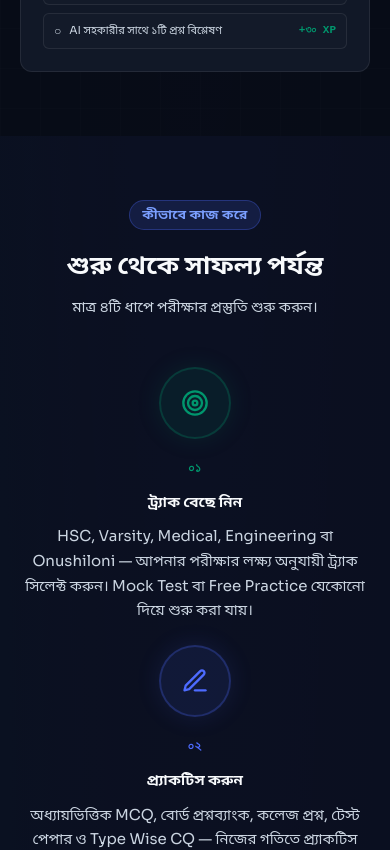
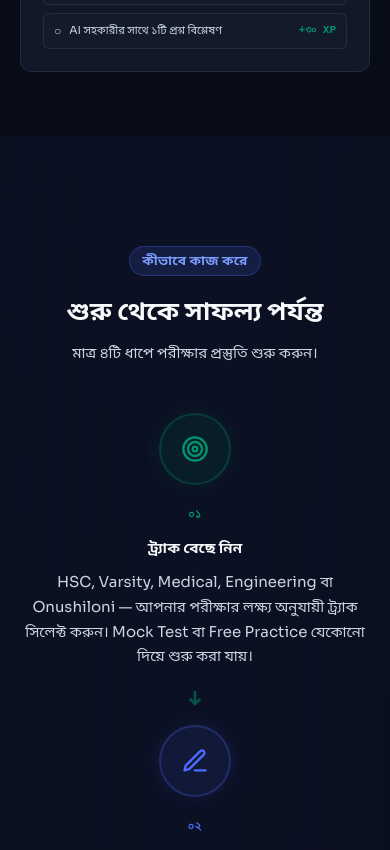
Before and after one commit to mdmonirhossen6/prostutii, a Next.js app: page / in a window 390 px wide. Shown: the part 4020-4870 px from the top of the page. Built offline with nearby package versions, Linux system fonts and the light colour scheme.

Commit message:
design: increase section padding, add mobile step arrows, first FAQ item open, and order text first in mobile analytics

```diff
--- a/components/AIShowcase.tsx
+++ b/components/AIShowcase.tsx
@@ -87,7 +87,7 @@ export default function AIShowcase({ lang }: AIShowcaseProps) {
     <section
       id="ai-showcase"
       aria-labelledby="ai-heading"
-      style={{ padding: 'var(--space-8) 0' }}
+      style={{ padding: '110px 0' }}
     >
       <div className="container-page">
         <div style={{ display: 'grid', gridTemplateColumns: '1fr 1fr', gap: '64px', alignItems: 'center' }} className="ai-grid">
--- a/components/AnalyticsShowcase.tsx
+++ b/components/AnalyticsShowcase.tsx
@@ -149,7 +149,7 @@ export default function AnalyticsShowcase({ lang }: AnalyticsShowcaseProps) {
   `.trim().replace(/\s+/g, ' ');
 
   return (
-    <section id="analytics" aria-labelledby="analytics-heading" style={{ padding: 'var(--space-8) 0', background: 'var(--color-surface-card-deep)', borderTop: '1px solid var(--color-border-default)' }}>
+    <section id="analytics" aria-labelledby="analytics-heading" style={{ padding: '110px 0', background: 'var(--color-surface-card-deep)', borderTop: '1px solid var(--color-border-default)' }}>
       <div className="container-page">
         {/* Section Header */}
         <div style={{ textAlign: 'center', marginBottom: 'var(--space-7)' }}>
@@ -358,6 +358,12 @@ export default function AnalyticsShowcase({ lang }: AnalyticsShowcaseProps) {
             grid-template-columns: 1fr !important;
             gap: 32px !important;
           }
+          .analytics-grid > div:first-child {
+            order: 2;
+          }
+          .analytics-grid > div:last-child {
+            order: 1;
+          }
         }
       `}</style>
     </section>
--- a/components/FAQ.tsx
+++ b/components/FAQ.tsx
@@ -82,7 +82,7 @@ const content = {
 
 export default function FAQ({ lang }: FAQProps) {
   const t = content[lang];
-  const [openIdx, setOpenIdx] = useState<number | null>(null);
+  const [openIdx, setOpenIdx] = useState<number | null>(0);
   const answerRefs = useRef<(HTMLDivElement | null)[]>([]);
 
   const toggle = useCallback((idx: number) => {
@@ -101,7 +101,7 @@ export default function FAQ({ lang }: FAQProps) {
       id="faq"
       aria-labelledby="faq-heading"
       style={{
-        padding: 'var(--space-8) 0',
+        padding: '110px 0',
         background: 'radial-gradient(circle at 10% 20%, rgba(0, 150, 109, 0.05) 0%, transparent 60%), rgba(8, 10, 20, 0.98)',
         backgroundImage: `linear-gradient(rgba(255, 255, 255, 0.005) 1px, transparent 1px), linear-gradient(90deg, rgba(255, 255, 255, 0.005) 1px, transparent 1px)`,
         backgroundSize: '30px 30px',
--- a/components/Gamification.tsx
+++ b/components/Gamification.tsx
@@ -109,7 +109,7 @@ export default function Gamification({ lang }: GamificationProps) {
   const isRewardClaimable = targetQuestions >= 90;
 
   return (
-    <section id="gamification" aria-labelledby="gamification-heading" style={{ padding: 'var(--space-8) 0', overflow: 'hidden', background: 'var(--color-surface-base)' }}>
+    <section id="gamification" aria-labelledby="gamification-heading" style={{ padding: '110px 0', overflow: 'hidden', background: 'var(--color-surface-base)' }}>
       <div className="container-page">
         <div style={{ display: 'grid', gridTemplateColumns: '1fr 1fr', gap: 'var(--space-7)', alignItems: 'center' }} className="gamification-grid">
 
--- a/components/HowItWorks.tsx
+++ b/components/HowItWorks.tsx
@@ -140,7 +140,7 @@ export default function HowItWorks({ lang }: HowItWorksProps) {
   const t = content[lang];
 
   return (
-    <section id="how-it-works" aria-labelledby="hiw-heading" style={{ padding: 'var(--space-8) 0', background: 'rgba(13,18,37,0.6)' }}>
+    <section id="how-it-works" aria-labelledby="hiw-heading" style={{ padding: '110px 0', background: 'rgba(13,18,37,0.6)' }}>
       <div className="container-page">
         <div style={{ textAlign: 'center', marginBottom: 'var(--space-7)' }}>
           <span className="badge badge-blue" style={{ marginBottom: 'var(--space-4)' }}>{t.badge}</span>
@@ -171,6 +171,26 @@ export default function HowItWorks({ lang }: HowItWorksProps) {
               <p style={{ fontSize: 'var(--font-size-md)', color: 'var(--color-text-secondary)', lineHeight: 1.65 }}>
                 {step.desc}
               </p>
+
+              {/* Responsive connector arrow for vertical stack */}
+              {i < 3 && (
+                <div
+                  className="mobile-step-arrow"
+                  style={{
+                    display: 'none',
+                    position: 'absolute',
+                    bottom: '-38px',
+                    left: '50%',
+                    transform: 'translateX(-50%)',
+                    zIndex: 0,
+                  }}
+                >
+                  <svg width="18" height="18" viewBox="0 0 24 24" fill="none" stroke={step.color} strokeWidth="3.5" strokeLinecap="round" strokeLinejoin="round" style={{ opacity: 0.5 }}>
+                    <line x1="12" y1="4" x2="12" y2="20"></line>
+                    <polyline points="18 14 12 20 6 14"></polyline>
+                  </svg>
+                </div>
+              )}
             </div>
           ))}
         </div>
@@ -178,11 +198,15 @@ export default function HowItWorks({ lang }: HowItWorksProps) {
 
       <style jsx>{`
         @media (max-width: 900px) {
-          .hiw-grid { grid-template-columns: repeat(2, 1fr) !important; }
+          .hiw-grid { grid-template-columns: repeat(2, 1fr) !important; gap: 40px !important; }
           .hiw-connector { display: none !important; }
         }
         @media (max-width: 560px) {
-          .hiw-grid { grid-template-columns: 1fr !important; }
+          .hiw-grid {
+            grid-template-columns: 1fr !important;
+            gap: 56px !important;
+          }
+          .mobile-step-arrow { display: block !important; }
         }
       `}</style>
     </section>
--- a/components/MockTestWidget.tsx
+++ b/components/MockTestWidget.tsx
@@ -154,7 +154,7 @@ export default function MockTestWidget({ lang }: MockTestWidgetProps) {
   const [selected, setSelected] = useState<string | null>(null);
 
   return (
-    <section id="mock-tests" aria-labelledby="mock-heading" style={{ padding: 'var(--space-8) 0', background: 'rgba(8,12,24,0.8)' }}>
+    <section id="mock-tests" aria-labelledby="mock-heading" style={{ padding: '110px 0', background: 'rgba(8,12,24,0.8)' }}>
       <div className="container-page">
         <div style={{ display: 'grid', gridTemplateColumns: '1fr 1fr', gap: 'var(--space-7)', alignItems: 'center' }} className="mock-grid">
 
--- a/components/Pricing.tsx
+++ b/components/Pricing.tsx
@@ -45,7 +45,7 @@ export default function Pricing({ lang }: PricingProps) {
   const t = copy[lang];
 
   return (
-    <section id="pricing" aria-labelledby="pricing-heading" style={{ padding: 'var(--space-8) 0', background: 'var(--color-surface-base)' }}>
+    <section id="pricing" aria-labelledby="pricing-heading" style={{ padding: '110px 0', background: 'var(--color-surface-base)' }}>
       <div className="container-page" style={{ maxWidth: '720px' }}>
 
         {/* Header */}
--- a/components/Testimonials.tsx
+++ b/components/Testimonials.tsx
@@ -156,7 +156,7 @@ export default function Testimonials({ lang }: TestimonialsProps) {
       id="leaderboard"
       aria-labelledby="testimonials-heading"
       style={{
-        padding: 'var(--space-8) 0',
+        padding: '110px 0',
         background: 'radial-gradient(circle at 90% 80%, rgba(77, 107, 255, 0.05) 0%, transparent 60%), rgba(4, 6, 12, 0.99)',
         backgroundImage: `linear-gradient(rgba(255, 255, 255, 0.003) 1px, transparent 1px), linear-gradient(90deg, rgba(255, 255, 255, 0.003) 1px, transparent 1px)`,
         backgroundSize: '50px 50px',
@@ -183,7 +183,7 @@ export default function Testimonials({ lang }: TestimonialsProps) {
         {/* Featured testimonial */}
         <div
           style={{
-            maxWidth: '700px',
+            maxWidth: '820px',
             margin: '0 auto var(--space-6)',
             position: 'relative',
           }}
@@ -196,7 +196,7 @@ export default function Testimonials({ lang }: TestimonialsProps) {
               background: 'var(--color-surface-card)',
               border: '1px solid var(--color-border-default)',
               borderRadius: 'var(--radius-sm)',
-              padding: 'var(--space-6)',
+              padding: 'var(--space-7)',
               position: 'relative',
               animation: 'fadeInUp 0.3s ease forwards',
             }}
@@ -266,7 +266,7 @@ export default function Testimonials({ lang }: TestimonialsProps) {
 
             <blockquote
               style={{
-                fontSize: 'var(--font-size-h3)',
+                fontSize: '1.25rem',
                 color: 'var(--color-text-secondary)',
                 lineHeight: 1.7,
                 fontStyle: 'italic',
```
